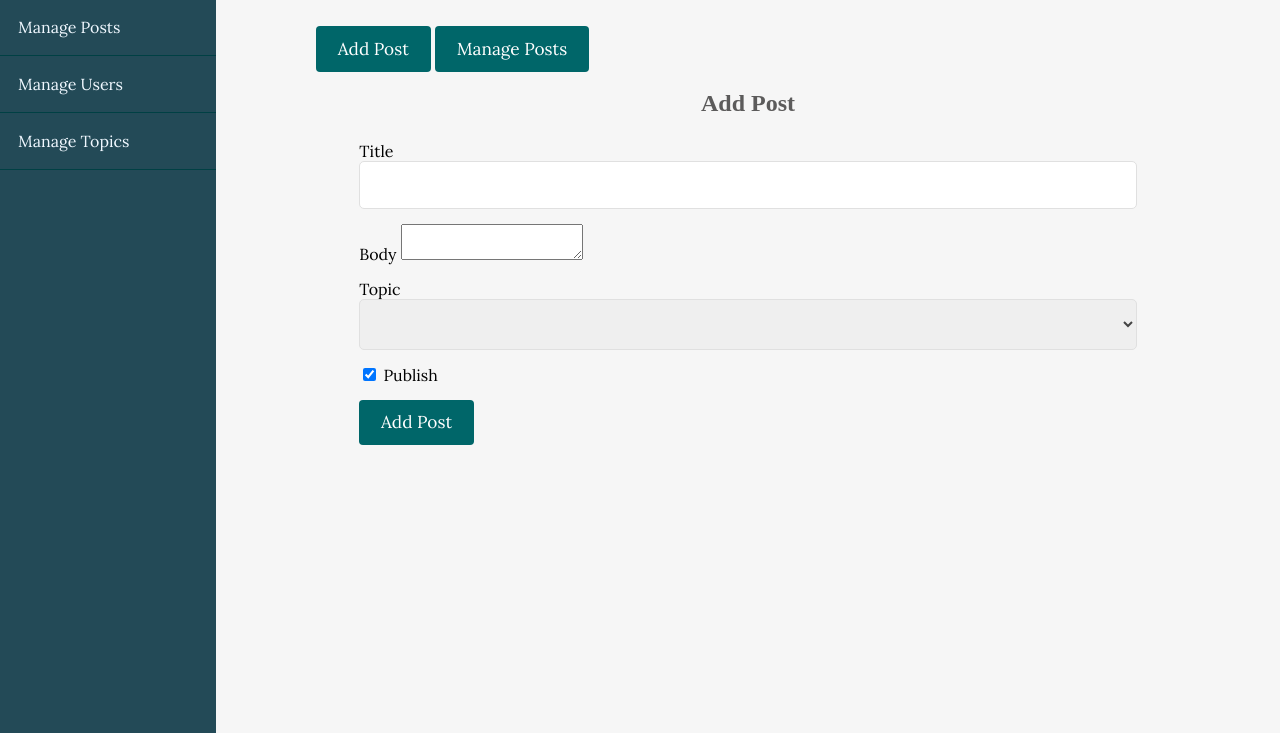
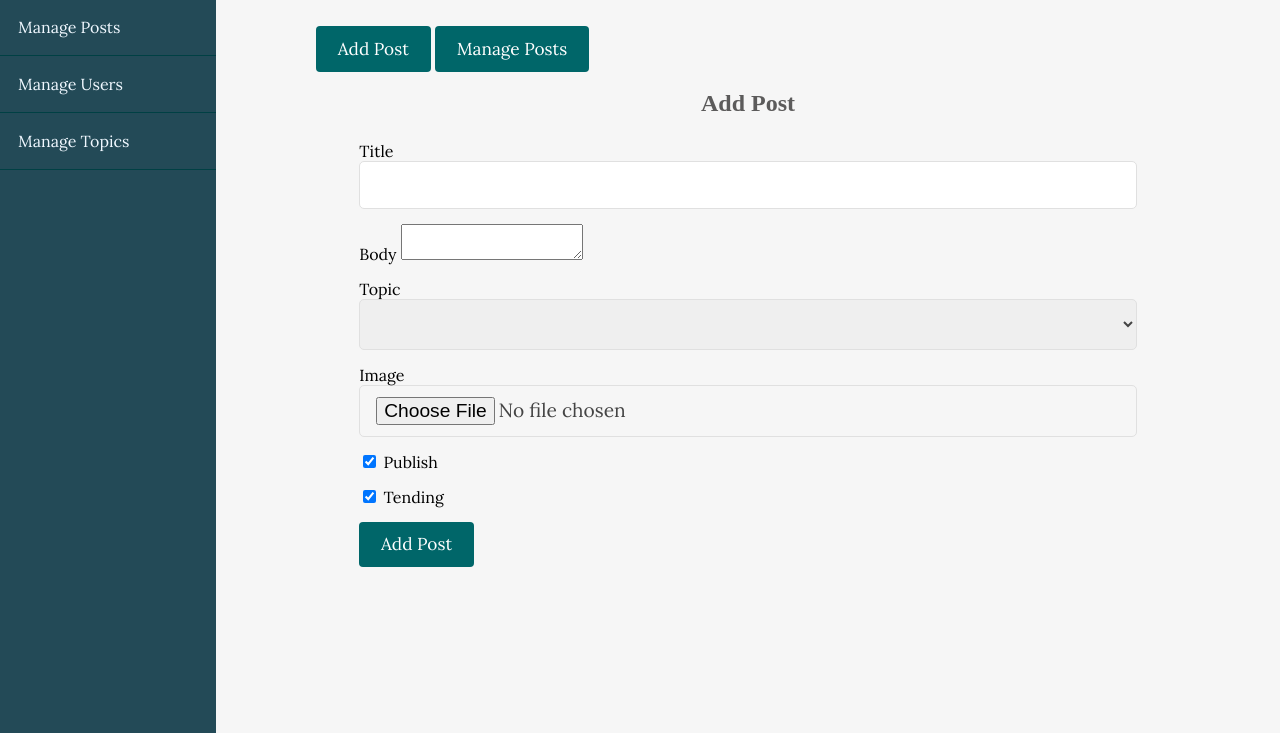
Before and after one commit to Razib100/rod_blogs, a PHP site: page /admin/posts/create.php in a window 1280 px wide. Shown: the part 67-800 px from the top of the page. Run offline with PHP 8.4, Linux system fonts and the light colour scheme; the visitor is signed in with stand-in values (Sample User, id 1); data comes from the database, SQL or seed files in the repository; some libraries are stand-ins or nearby versions; some web fonts are replaced.

Commit message:
image and tending post

```diff
--- a/admin/posts/create.php
+++ b/admin/posts/create.php
@@ -79,6 +79,10 @@ adminOnly();
                             </select>
                         </div>
                         <div>
+                            <label>Image</label>
+                            <input type="file" name="image" class="text-input">
+                        </div>
+                        <div>
                             <?php if (empty($published)): ?>
                                 <label>
                                     <input type="checkbox" name="published" checked>
@@ -88,6 +92,21 @@ adminOnly();
                                 <label>
                                     <input type="checkbox" name="published" checked>
                                     Publish
+                                </label>
+                            <?php endif; ?>
+
+
+                        </div>
+                        <div>
+                            <?php if (empty($tending)): ?>
+                                <label>
+                                    <input type="checkbox" name="tending" checked>
+                                    Tending
+                                </label>
+                            <?php else: ?>
+                                <label>
+                                    <input type="checkbox" name="tending" checked>
+                                    Tending
                                 </label>
                             <?php endif; ?>
 
--- a/admin/posts/index.php
+++ b/admin/posts/index.php
@@ -73,6 +73,12 @@ adminOnly();
                                         <td><a href="edit.php?published=1&p_id=<?php echo $post['id'] ?>" class="publish">publish</a></td>
                                     <?php endif; ?>
 
+                                    <?php if ($post['tending']): ?>
+                                        <td><a href="edit.php?tending=0&p_id=<?php echo $post['id'] ?>" class="nottending">not tending</a></td>
+                                    <?php else: ?>
+                                        <td><a href="edit.php?tending=1&p_id=<?php echo $post['id'] ?>" class="publish">tending</a></td>
+                                    <?php endif; ?>
+
                                 </tr>
                             <?php endforeach; ?>
 
--- a/app/controllers/posts.php
+++ b/app/controllers/posts.php
@@ -16,6 +16,7 @@ $title = "";
 $body = "";
 $topic_id = "";
 $published = "";
+$tending = "";
 
 if (isset($_GET['id'])) {
     $post = selectOne($table, ['id' => $_GET['id']]);
@@ -23,8 +24,10 @@ if (isset($_GET['id'])) {
     $id = $post['id'];
     $title = $post['title'];
     $body = $post['body'];
+    $image = $post['image'];
     $topic_id = $post['topic_id'];
     $published = $post['published'];
+    $tending = $post['tending'];
 }
 
 if (isset($_GET['delete_id'])) {
@@ -47,11 +50,40 @@ if (isset($_GET['published']) && isset($_GET['p_id'])) {
     exit();
 }
 
+if (isset($_GET['tending']) && isset($_GET['p_id'])) {
+    adminOnly();
+    $tending = $_GET['tending'];
+    $p_id = $_GET['p_id'];
+    $count = update($table, $p_id, ['tending' => $tending]);
+    $_SESSION['message'] = "Post published state changed!";
+    $_SESSION['type'] = "success";
+    header("location: " . BASE_URL . "/admin/posts/index.php");
+    exit();
+}
+
 
 
 if (isset($_POST['add-post'])) {
     adminOnly();
     $errors = validatePost($_POST);
+    $_POST['tending'] = isset($_POST['tending']) ? 1 : 0;
+    if($_POST['tending'] == 1) {
+        if (!empty($_FILES['image']['name'])) {
+            $image_name = time() . '_' . $_FILES['image']['name'];
+            $destination = ROOT_PATH . "/assets/images/" . $image_name;
+
+            $result = move_uploaded_file($_FILES['image']['tmp_name'], $destination);
+
+            if ($result) {
+                $_POST['image'] = $image_name;
+            } else {
+                array_push($errors, "Failed to upload image");
+            }
+        }else{
+            array_push($errors, "This is Tending Post image required");
+        }
+    }
+
     if (count($errors) == 0) {
         unset($_POST['add-post']);
         $_POST['user_id'] = $_SESSION['id'];
@@ -77,11 +109,25 @@ if (isset($_POST['update-post'])) {
     adminOnly();
     $errors = validatePost($_POST);
 
+    if (!empty($_FILES['image']['name'])) {
+        $image_name = time() . '_' . $_FILES['image']['name'];
+        $destination = ROOT_PATH . "/assets/images/" . $image_name;
+
+        $result = move_uploaded_file($_FILES['image']['tmp_name'], $destination);
+
+        if ($result) {
+            $_POST['image'] = $image_name;
+        } else {
+            array_push($errors, "Failed to upload image");
+        }
+    }
+
     if (count($errors) == 0) {
         $id = $_POST['id'];
         unset($_POST['update-post'], $_POST['id']);
         $_POST['user_id'] = $_SESSION['id'];
         $_POST['published'] = isset($_POST['published']) ? 1 : 0;
+        $_POST['tending'] = isset($_POST['tending']) ? 1 : 0;
         $_POST['body'] = htmlentities($_POST['body']);
 
         $post_id = update($table, $id, $_POST);
--- a/app/database/connect.php
+++ b/app/database/connect.php
@@ -1,12 +1,12 @@
 <?php
 
 $host = 'localhost';
-//$user = 'root';
-//$pass = 'root1234';
-//$db_name = 'githubblog';
-$user = 'ufumrsvjfkmx7';
-$pass = 'ufumrsvjfkmx77';
-$db_name = 'dbg2tirzvfuazt';
+$user = 'root';
+$pass = 'root1234';
+$db_name = 'githubblog';
+//$user = 'ufumrsvjfkmx7';
+//$pass = 'ufumrsvjfkmx77';
+//$db_name = 'dbg2tirzvfuazt';
 
 $conn = new MySQLi($host, $user, $pass, $db_name);
 
--- a/app/database/db.php
+++ b/app/database/db.php
@@ -137,6 +137,20 @@ function getPublishedPosts()
     $records = $stmt->get_result()->fetch_all(MYSQLI_ASSOC);
     return $records;
 }
+function getTendingPosts()
+{
+    global $conn;
+    $sql = "SELECT p.*, u.username
+            FROM posts AS p
+            JOIN users AS u ON p.user_id = u.id
+            WHERE p.tending = ?
+            ORDER BY p.created_at DESC
+            LIMIT 10";
+
+    $stmt = executeQuery($sql, ['tending' => 1]);
+    $records = $stmt->get_result()->fetch_all(MYSQLI_ASSOC);
+    return $records;
+}
 
 
 function getPostsByTopicId($topic_id)
--- a/index.php
+++ b/index.php
@@ -13,6 +13,7 @@ if (isset($_GET['t_id'])) {
   $posts = searchPosts($_POST['search-term']);
 } else {
   $posts = getPublishedPosts();
+  $tendings = getTendingPosts();
 }
 
 ?>
@@ -59,8 +60,9 @@ if (isset($_GET['t_id'])) {
       <i class="fas fa-chevron-right next"></i>
 
       <div class="post-wrapper">
-        <?php foreach ($posts as $post): ?>
+        <?php foreach ($tendings as $post): ?>
           <div class="post">
+              <img src="<?php echo BASE_URL . '/assets/images/' . $post['image']; ?>" alt="" class="slider-image">
             <div class="post-info">
               <h4><a href="single.php?id=<?php echo $post['id']; ?>">
                       <?php echo html_entity_decode(substr($post['title'], 0, 100) . '...'); ?>
--- a/login.php
+++ b/login.php
@@ -47,8 +47,8 @@ guestsOnly();
         <input type="password" name="password" value="<?php echo $password; ?>" class="text-input">
       </div>
       <div>
-<!--        <div class="g-recaptcha" data-sitekey="6LfmYkcpAAAAAJjarUpak9joQMFTSbS3HNDHTX9o"></div>-->
-          <div class="g-recaptcha" data-sitekey="6Ldu1E0pAAAAANP0oGwAhBUcpw0iY2Sto75GVHfJ"></div>
+        <div class="g-recaptcha" data-sitekey="6LfmYkcpAAAAAJjarUpak9joQMFTSbS3HNDHTX9o"></div>
+<!--          <div class="g-recaptcha" data-sitekey="6Ldu1E0pAAAAANP0oGwAhBUcpw0iY2Sto75GVHfJ"></div>-->
       </div>
       <div>
         <button type="submit" name="login-btn" class="btn btn-big">Login</button>
--- a/path.php
+++ b/path.php
@@ -1,6 +1,6 @@
 <?php
 
 define("ROOT_PATH", realpath(dirname(__FILE__)));
-//define("BASE_URL", "http://testblog.test");
-define("BASE_URL", "https://throwback.ph");
+define("BASE_URL", "http://testblog.test");
+//define("BASE_URL", "https://throwback.ph");
 ?>
--- a/register.php
+++ b/register.php
@@ -57,8 +57,8 @@ guestsOnly();
         <input type="password" name="passwordConf"  value="<?php echo $passwordConf; ?>" class="text-input">
       </div>
         <div>
-<!--            <div class="g-recaptcha" data-sitekey="6LfmYkcpAAAAAJjarUpak9joQMFTSbS3HNDHTX9o"></div>-->
-            <div class="g-recaptcha" data-sitekey="6Ldu1E0pAAAAANP0oGwAhBUcpw0iY2Sto75GVHfJ"></div>
+            <div class="g-recaptcha" data-sitekey="6LfmYkcpAAAAAJjarUpak9joQMFTSbS3HNDHTX9o"></div>
+<!--            <div class="g-recaptcha" data-sitekey="6Ldu1E0pAAAAANP0oGwAhBUcpw0iY2Sto75GVHfJ"></div>-->
         </div>
       <div>
         <button type="submit" name="register-btn" class="btn btn-big">Register</button>
```
Also changed, not shown: admin/posts/edit.php (+20 -0 lines), app/helpers/validateUser.php (+4 -4 lines), assets/images/banner.jpg (renamed from assets/img/banner.jpg), assets/images/banner1.jpg (renamed from assets/img/banner1.jpg).
